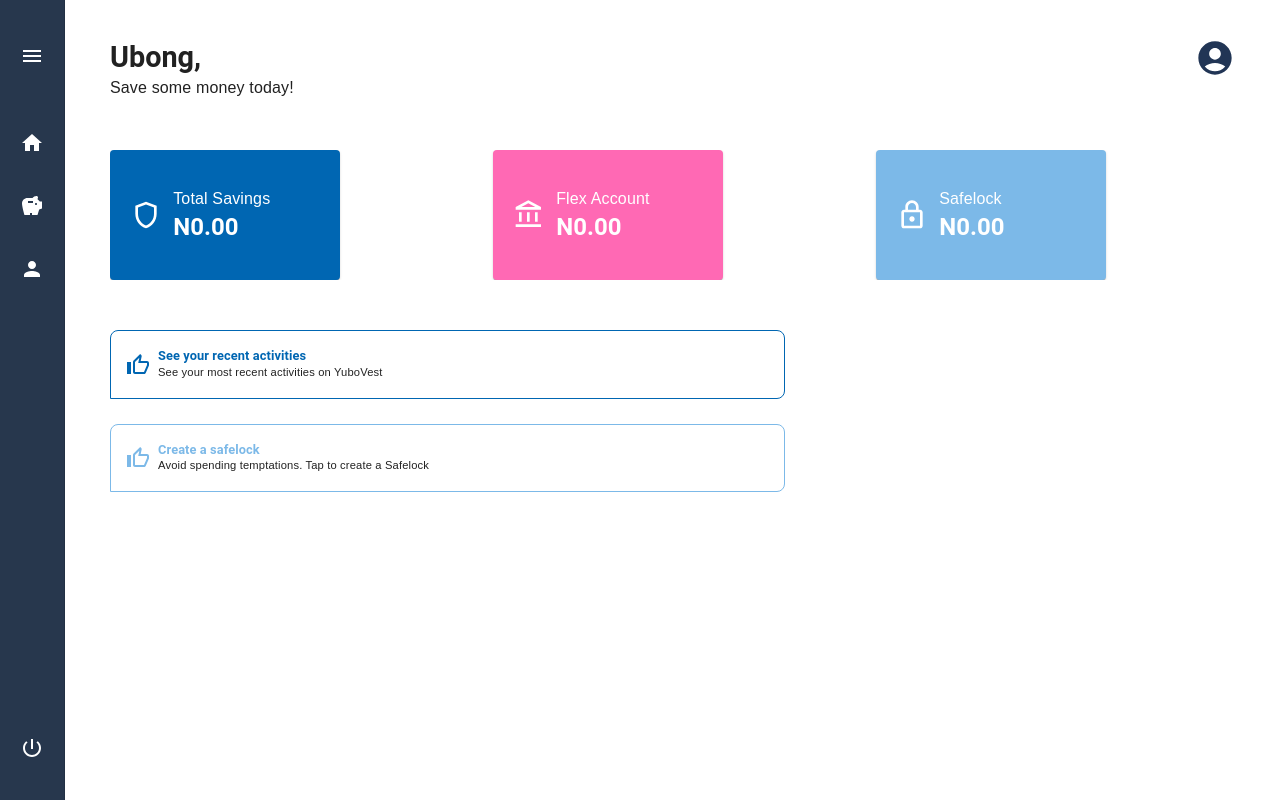
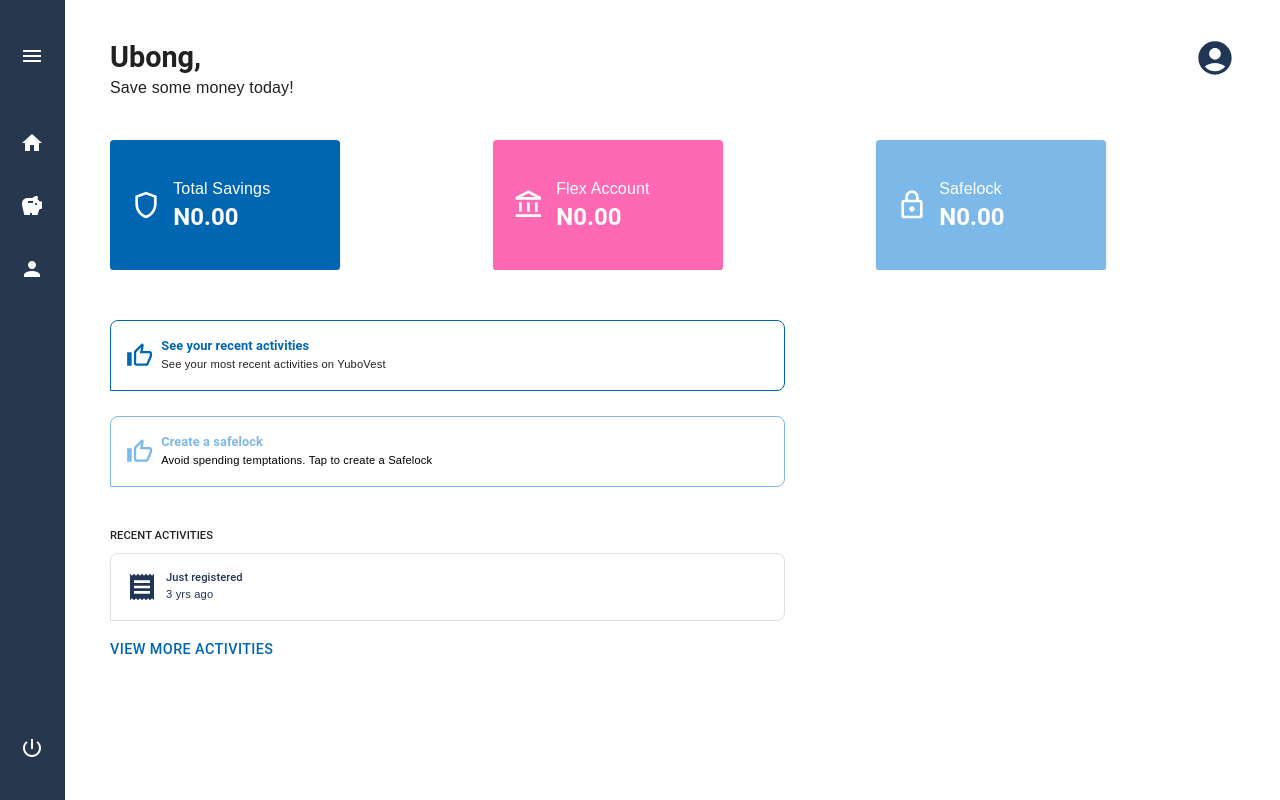
Before and after one commit to Ubongg/piggy-clone, a Next.js app: page / in a window 1280 px wide. Built offline with nearby package versions, Linux system fonts and the light colour scheme.

Commit message:
styled home page

```diff
--- a/src/app/page.js
+++ b/src/app/page.js
@@ -1,12 +1,13 @@
 "use client";
 
 import * as React from "react";
-import { Box, Card, Drawer, Typography } from "@mui/material";
+import { Box, Button, Card, Drawer, Typography } from "@mui/material";
 import AccountCircleIcon from "@mui/icons-material/AccountCircle";
 import ShieldOutlinedIcon from "@mui/icons-material/ShieldOutlined";
 import AccountBalanceOutlinedIcon from "@mui/icons-material/AccountBalanceOutlined";
 import LockOutlinedIcon from "@mui/icons-material/LockOutlined";
 import ThumbUpAltOutlinedIcon from "@mui/icons-material/ThumbUpAltOutlined";
+import ReceiptIcon from "@mui/icons-material/Receipt";
 import Link from "next/link";
 import Activities from "@/components/activities/Activities";
 import { useTheme } from "@mui/material/styles";
@@ -63,7 +64,8 @@ const Home = () => {
       <Box
         sx={{
           overflowX: "auto",
-          my: "50px",
+          mt: "40px",
+          mb: "50px",
           display: "flex",
           gap: "1.5rem",
         }}
@@ -169,13 +171,15 @@ const Home = () => {
                 },
               }}
             >
-              <ThumbUpAltOutlinedIcon style={{ color: "#0066b2" }} />
+              <ThumbUpAltOutlinedIcon
+                style={{ color: "#0066b2", fontSize: "1.7rem" }}
+              />
               <Box>
                 <Typography
                   variant="h6"
                   fontWeight={600}
                   fontSize="0.8rem"
-                  mb={-1}
+                  mb={-0.7}
                   color="#0066b2"
                 >
                   See your recent activities
@@ -195,6 +199,7 @@ const Home = () => {
           </React.Fragment>
         ))}
       </div>
+      <Link href="/safelock">
         <Box
           sx={{
             cursor: "pointer",
@@ -212,22 +217,83 @@ const Home = () => {
             },
           }}
         >
-        <ThumbUpAltOutlinedIcon style={{ color: "#7CB9E8" }} />
+          <ThumbUpAltOutlinedIcon
+            style={{ color: "#7CB9E8", fontSize: "1.7rem" }}
+          />
           <Box>
             <Typography
               variant="h6"
               fontWeight={600}
               fontSize="0.8rem"
-            mb={-1}
+              mb={-0.7}
               color="#7CB9E8"
             >
               Create a safelock
             </Typography>
-          <Typography variant="p" fontSize="0.7rem">
+            <Typography variant="p" fontSize="0.7rem" color="black">
               Avoid spending temptations. Tap to create a Safelock
             </Typography>
           </Box>
         </Box>
+      </Link>
+      <div style={{ margin: "40px 0" }}>
+        <Typography variant="h6" fontSize="0.7rem" mb={1}>
+          RECENT ACTIVITIES
+        </Typography>
+        <Box
+          sx={{
+            display: "flex",
+            alignItems: "center",
+            border: "1px solid rgb(224, 222, 222)",
+            gap: "0.5rem",
+            borderBottomRightRadius: "0.5rem",
+            borderTopLeftRadius: "0.5rem",
+            borderTopRightRadius: "0.5rem",
+            p: "15px",
+            width: "60%",
+            [theme.breakpoints.down("md")]: {
+              width: "100%",
+            },
+          }}
+        >
+          <ReceiptIcon style={{ color: "#213555", fontSize: "2rem" }} />
+          <Box>
+            <Typography
+              variant="h6"
+              fontSize="0.7rem"
+              mb={-0.7}
+              color="#213555"
+            >
+              Just registered
+            </Typography>
+            <Typography variant="p" fontSize="0.7rem" color="#213555">
+              3 yrs ago
+            </Typography>
+          </Box>
+        </Box>
+        {["right"].map((anchor) => (
+          <React.Fragment key={anchor}>
+            <Button
+              sx={{
+                fontSize: "0.9rem",
+                color: "#0066b2",
+                mt: "10px",
+                pl: 0,
+              }}
+              onClick={toggleDrawer(anchor, true)}
+            >
+              view more activities
+            </Button>
+            <Drawer
+              anchor={anchor}
+              open={state[anchor]}
+              onClose={toggleDrawer(anchor, false)}
+            >
+              {list(anchor)}
+            </Drawer>
+          </React.Fragment>
+        ))}
+      </div>
     </Box>
   );
 };
```
Lines whose indentation alone changed are shown as unchanged.
